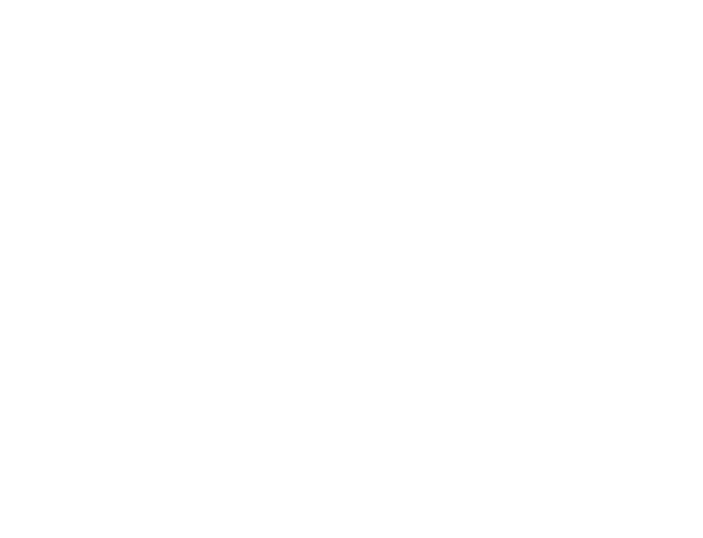
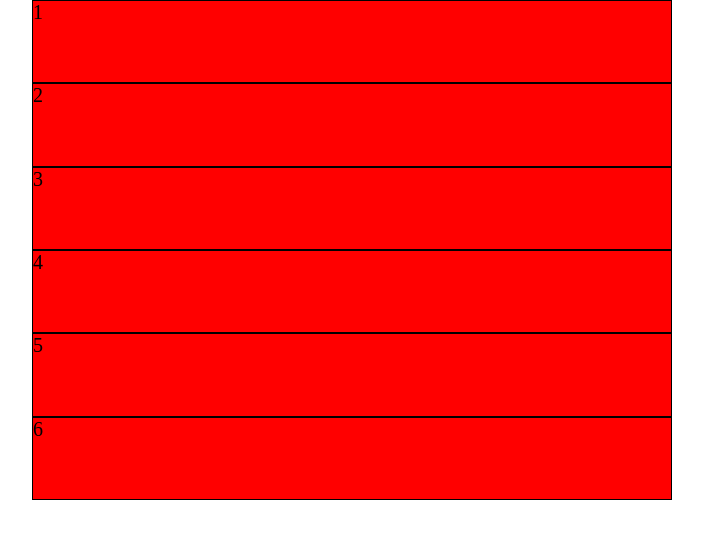
Before and after one commit to naveed-devOps/LinkedIn-clone, a plain HTML site: page index.html in a window 1280 px wide. Shown: the whole page, without its empty margins (288-991 px from the left). Drawn offline with Linux system fonts and the light colour scheme.

Commit message:
update file

```diff
--- a/index.html
+++ b/index.html
@@ -1,11 +1,19 @@
 <!DOCTYPE html>
 <html lang="en">
 <head>
+    <link rel="stylesheet" href="style.css">
     <meta charset="UTF-8">
     <meta name="viewport" content="width=device-width, initial-scale=1.0">
-    <title>Linkedin</title>
+    <title>LinkedIn</title>
 </head>
 <body>
-
+    <div class="container">
+        <div class="box1 box">1</div>
+        <div class="box2 box">2</div>
+        <div class="box3 box">3</div>
+        <div class="box4 box">4</div>
+        <div class="box5 box">5</div>
+        <div class="box6 box">6</div>
+    </div>
 </body>
 </html>
--- a/style.css
+++ b/style.css
@@ -0,0 +1,19 @@
+*{
+    margin: 0;
+    padding: 0;
+    box-sizing: border-box;
+}
+html{
+    font-size: 62.5%;
+}
+.container{
+    background-color: red;
+    width: 50%;
+    height: 50rem;
+    display: grid;
+    margin: auto;
+}
+.box{
+    border: 1px solid black;
+    font-size: 2rem;
+}
```
